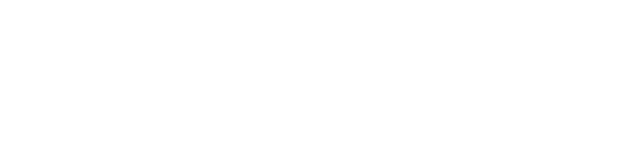
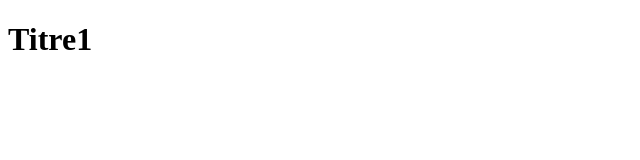
Before and after one commit to DonkeySchool/githubChallenge2, a plain HTML site: page index.html in a window 1280 px wide. Shown: the whole page, without its empty margins (0-640 px from the left). Drawn offline with Linux system fonts and the light colour scheme.

Commit message:
Update index.html
Ajout de Titre1

```diff
--- a/index.html
+++ b/index.html
@@ -7,6 +7,7 @@
     <title>challenge1.1</title>
 </head>
 <body>
+    <h1>Titre1<h/1>
 
 </body>
 </html>
```
